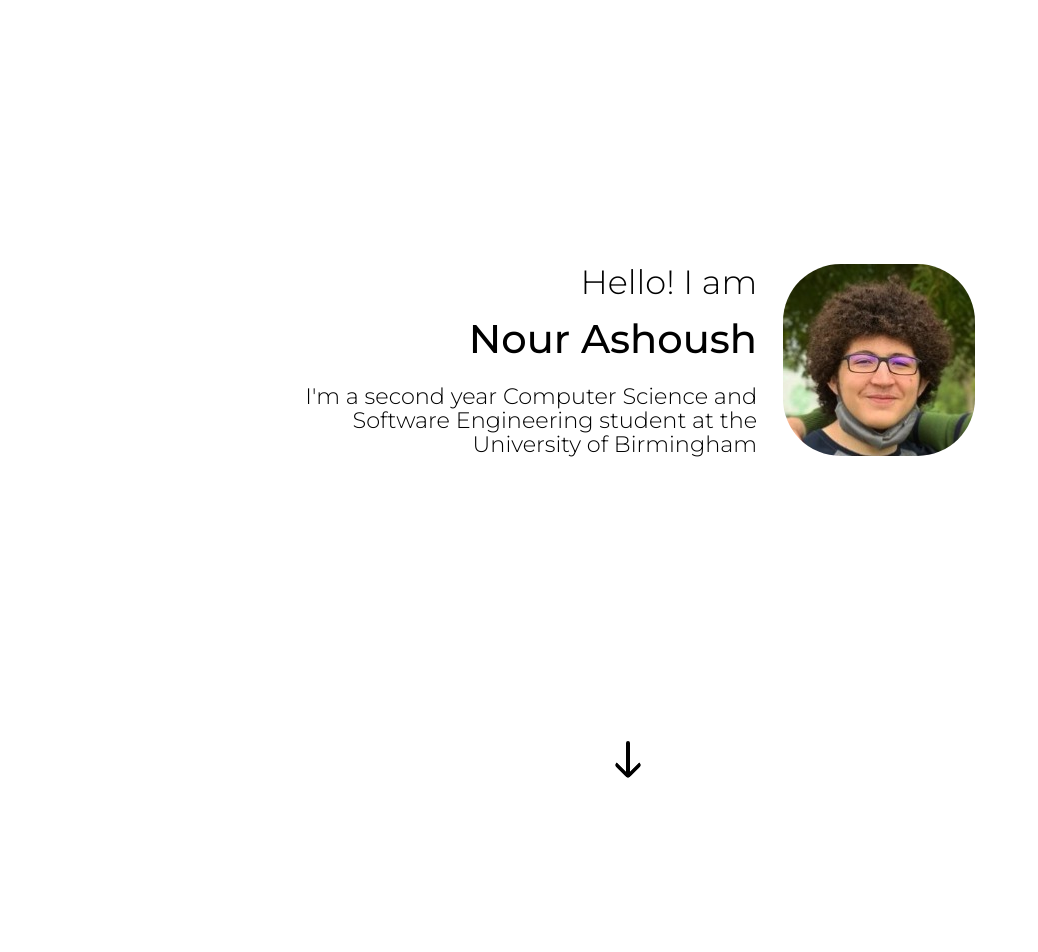
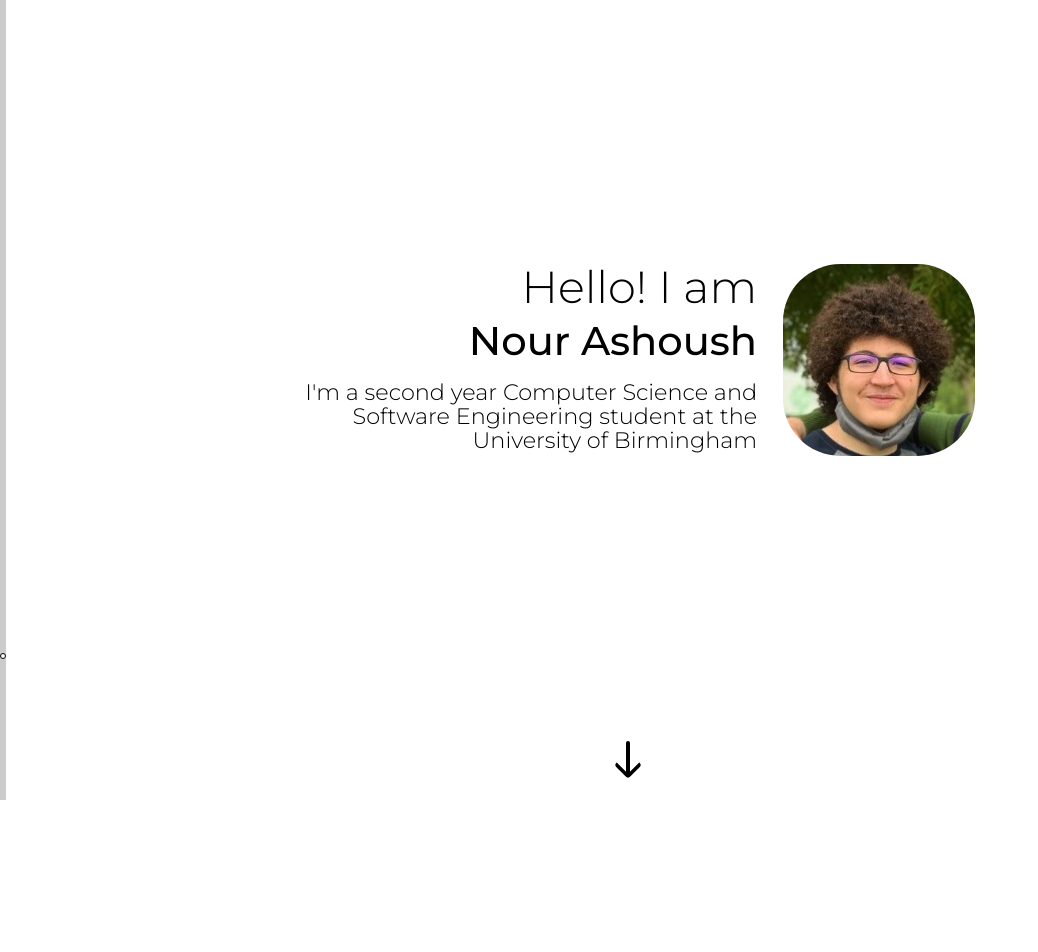
Before and after one commit to NourAshoush/nourashoush.github.io, an Angular app: page / in a window 1280 px wide. Shown: the top 952 px of the page, without its empty margins (0-1038 px from the left). Built offline with nearby package versions, Linux system fonts and the light colour scheme.

Commit message:
Added progressBar ghost and Checkpoint system

```diff
--- a/src/app/homepage/homepage.component.html
+++ b/src/app/homepage/homepage.component.html
@@ -1,9 +1,11 @@
+<div class="progress-bar-ghost"></div>
 <div class="progress-bar"></div>
+
+<a id="tech_skills_checkpoint" class="checkpoint" href="#tech_skills_element"></a>
 
 <app-welcome-message></app-welcome-message>
 
-<div class="spacing"></div>
 
-<app-tech-skills></app-tech-skills>
+<app-tech-skills id="tech_skills_element"></app-tech-skills>
 
 <div class="spacing"></div>
--- a/src/app/homepage/homepage.component.scss
+++ b/src/app/homepage/homepage.component.scss
@@ -1,9 +1,67 @@
+$progress-bar-width: 6px;
+
+.progress-bar-ghost {
+  position: fixed;
+  width: $progress-bar-width;
+  height: 100%;
+  background-color: rgba(128, 128, 128, 0.4);
+  left: 0;
+  transition: width 0.3s ease, transform 0.3s ease;
+}
+
 .progress-bar {
   --progress: 0;
   position: fixed;
-  width: 6px;
+  width: $progress-bar-width;
   height: var(--progress);
   background-color: black;
   left: 0;
-  border-radius: 0 0 3px 3px;
+  border-radius: 0 0 $progress-bar-width/2 $progress-bar-width/2;
+
+  transition: width 0.3s ease, transform 0.3s ease;
 }
+
+.hoverBar {
+  width: $progress-bar-width * 2;
+  transform: translateX(15px);
+}
+
+.checkpoint {
+  position: fixed;
+  width: $progress-bar-width - 2;
+  height: $progress-bar-width - 2;
+  background-color: white;
+  border: black solid 1px;
+  left: 0;
+  border-radius: 50%;
+
+  transition: all 0.3s ease;
+
+  &:hover {
+  //  stuff here
+  }
+
+  &.hoverPoint {
+    width: ($progress-bar-width - 2) * 3;
+    height: ($progress-bar-width - 2) * 3;
+    border: black solid 3px;
+    left: 15px - ($progress-bar-width - 3);
+  }
+}
+
+#tech_skills_checkpoint {
+  --heightOffset: 0;
+  top: var(--heightOffset);
+}
+
+/* Styles for mobile devices */
+@media (max-width: 767px) {
+  .checkpoint, .progress-bar, .progress-bar-ghost {
+    display: none;
+  }
+}
+
+/* Styles for desktop devices */
+@media (min-width: 768px) {
+
+}
--- a/src/app/homepage/homepage.component.ts
+++ b/src/app/homepage/homepage.component.ts
@@ -5,14 +5,20 @@ import {Component, OnDestroy, OnInit} from '@angular/core';
   templateUrl: './homepage.component.html',
   styleUrls: ['./homepage.component.scss']
 })
+
 export class HomepageComponent implements OnInit, OnDestroy {
   ngOnInit() {
     window.addEventListener('scroll', this.updateProgressBar.bind(this));
-
+    window.addEventListener('mousemove', this.handleBarHover.bind(this));
+    // window.addEventListener('mousemove', this.handleCheckpointHover.bind(this));
+    this.setCheckPointHeight();
   }
 
   ngOnDestroy() {
     window.removeEventListener('scroll', this.updateProgressBar.bind(this));
+    window.removeEventListener('mousemove', this.handleBarHover.bind(this));
+    // window.removeEventListener('mousemove', this.handleCheckpointHover.bind(this));
+
   }
 
   private updateProgressBar(): void {
@@ -22,4 +28,67 @@ export class HomepageComponent implements OnInit, OnDestroy {
     progressBar.style.setProperty('--progress', scrollPercent);
   }
 
+  private setCheckPointHeight(): void {
+    const {scrollHeight} = document.documentElement;
+    const tech_skills_element = document.querySelector('#tech_skills_element') as HTMLElement;
+    const tech_skills_checkpoint = document.querySelector('#tech_skills_checkpoint') as HTMLElement;
+    const heightPercent = `${(tech_skills_element.offsetTop / (scrollHeight - window.innerHeight) * 100)-1}%`
+    tech_skills_checkpoint.style.setProperty('--heightOffset', heightPercent);
+  }
+
+  // private handleCheckpointHover(event: MouseEvent): void {
+  //   const checkpointElements = document.querySelectorAll('.checkpoint');
+  //   const progressBarElement = document.querySelector('.progress-bar') as HTMLElement;
+  //   const progressGhostElement = document.querySelector('.progress-bar-ghost') as HTMLElement;
+  //
+  //   for (let i = 0; i < checkpointElements.length; i++) {
+  //     const checkpointElement = checkpointElements[i] as HTMLElement;
+  //     const rect = checkpointElement.getBoundingClientRect();
+  //     const isInVicinity = Math.abs(event.clientX - rect.left) <= 30 && Math.abs(event.clientY - rect.bottom) <= 20;
+  //
+  //     if (isInVicinity) {
+  //       checkpointElement.classList.add('hoverPoint');
+  //       progressBarElement.classList.add('hoverBar');
+  //       progressGhostElement.classList.add('hoverBar');
+  //     } else {
+  //       checkpointElement.classList.remove('hoverPoint');
+  //       progressBarElement.classList.remove('hoverBar');
+  //       progressGhostElement.classList.remove('hoverBar');
+  //     }
+  //   }
+  // }
+
+  private handleBarHover(event: MouseEvent): void {
+    const progressBarElement = document.querySelector('.progress-bar') as HTMLElement;
+    const progressGhostElement = document.querySelector('.progress-bar-ghost') as HTMLElement;
+    const rect = progressGhostElement.getBoundingClientRect();
+    const isInVicinity = Math.abs(event.clientX - rect.left) <= 30;
+
+    if (isInVicinity) {
+      progressBarElement.classList.add('hoverBar');
+      progressGhostElement.classList.add('hoverBar');
+      this.addClassHoverPoint();
+    } else {
+      progressBarElement.classList.remove('hoverBar');
+      progressGhostElement.classList.remove('hoverBar');
+      this.removeClassHoverPoint();
+    }
+  }
+
+  private addClassHoverPoint(): void {
+    const checkpointElements = document.querySelectorAll('.checkpoint');
+    for (let i = 0; i < checkpointElements.length; i++) {
+      const checkpointElement = checkpointElements[i] as HTMLElement;
+      checkpointElement.classList.add('hoverPoint');
+    }
+  }
+
+  private removeClassHoverPoint(): void {
+    const checkpointElements = document.querySelectorAll('.checkpoint');
+    for (let i = 0; i < checkpointElements.length; i++) {
+      const checkpointElement = checkpointElements[i] as HTMLElement;
+      checkpointElement.classList.remove('hoverPoint');
+    }
+  }
+
 }
--- a/src/app/homepage/tech-skills/tech-skills.component.html
+++ b/src/app/homepage/tech-skills/tech-skills.component.html
@@ -1,4 +1,5 @@
-<section>
+<div class="spacing"></div>
+
 <div class="tech-skills-container">
   <h1 class="bold pad-left reveal">Tech Skills:</h1>
 
@@ -141,4 +142,3 @@
 
 
 </div>
-</section>
--- a/src/app/homepage/tech-skills/tech-skills.component.scss
+++ b/src/app/homepage/tech-skills/tech-skills.component.scss
@@ -18,7 +18,7 @@
     &:hover {
       opacity: 90%;
       scale: 120%;
-      padding: 0 25px 13px;
+      padding: 0 20px 13px;
       filter: drop-shadow(2px 3px 3px rgba(0, 0, 0, 0.3));
     }
   }
--- a/src/app/homepage/welcome-message/welcome-message.component.html
+++ b/src/app/homepage/welcome-message/welcome-message.component.html
@@ -1,4 +1,4 @@
-<section class="welcome_elements">
+<div class="welcome_elements">
     <div class="welcome_banner">
         <div class="welcome_messages">
             <h1>Hello! I am</h1>
@@ -14,4 +14,4 @@
     </div>
 
     <div class="go_down"> <div class="down-arrow"></div> </div>
-</section>
+</div>
--- a/src/index.html
+++ b/src/index.html
@@ -2,7 +2,7 @@
 <html lang="en">
 <head>
   <meta charset="utf-8">
-  <title>AngularPersonalPortfolio</title>
+  <title>Nour Ashoush</title>
   <base href="/">
   <meta name="viewport" content="width=device-width, initial-scale=1">
   <link href="https://fonts.googleapis.com/css2?family=Montserrat:ital,wght@0,100;0,200;0,300;0,400;0,500;0,600;0,700;0,800;0,900;1,100;1,200;1,300;1,400;1,500;1,600;1,700;1,800;1,900&display=swap" rel="stylesheet">
--- a/src/styles.scss
+++ b/src/styles.scss
@@ -13,10 +13,19 @@ html, body {
   height: 100%;
   margin: 0;
 
+  scroll-behavior: smooth;
+
 }
 
 h1, h2, h3, p {
   font-weight: 300;
+
+  -webkit-touch-callout: none;
+  -webkit-user-select: none;
+  -moz-user-select: none;
+  -ms-user-select: none;
+  user-select: none;
+
 }
 
 .bold {
@@ -29,7 +38,7 @@ h1, h2, h3, p {
 }
 
 .spacing {
-  height: 40%;
+  height: 30%;
 }
 
 .reveal {
```
Lines whose indentation alone changed are shown as unchanged.
